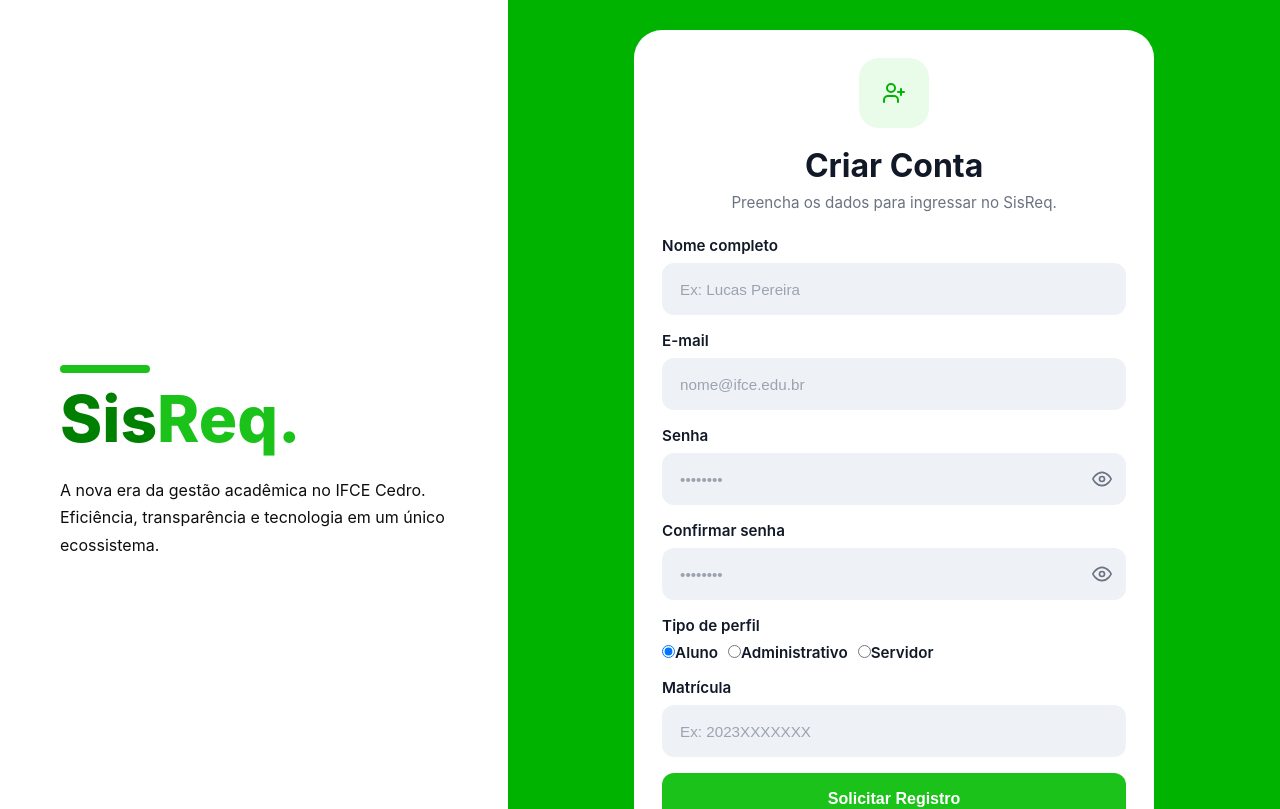
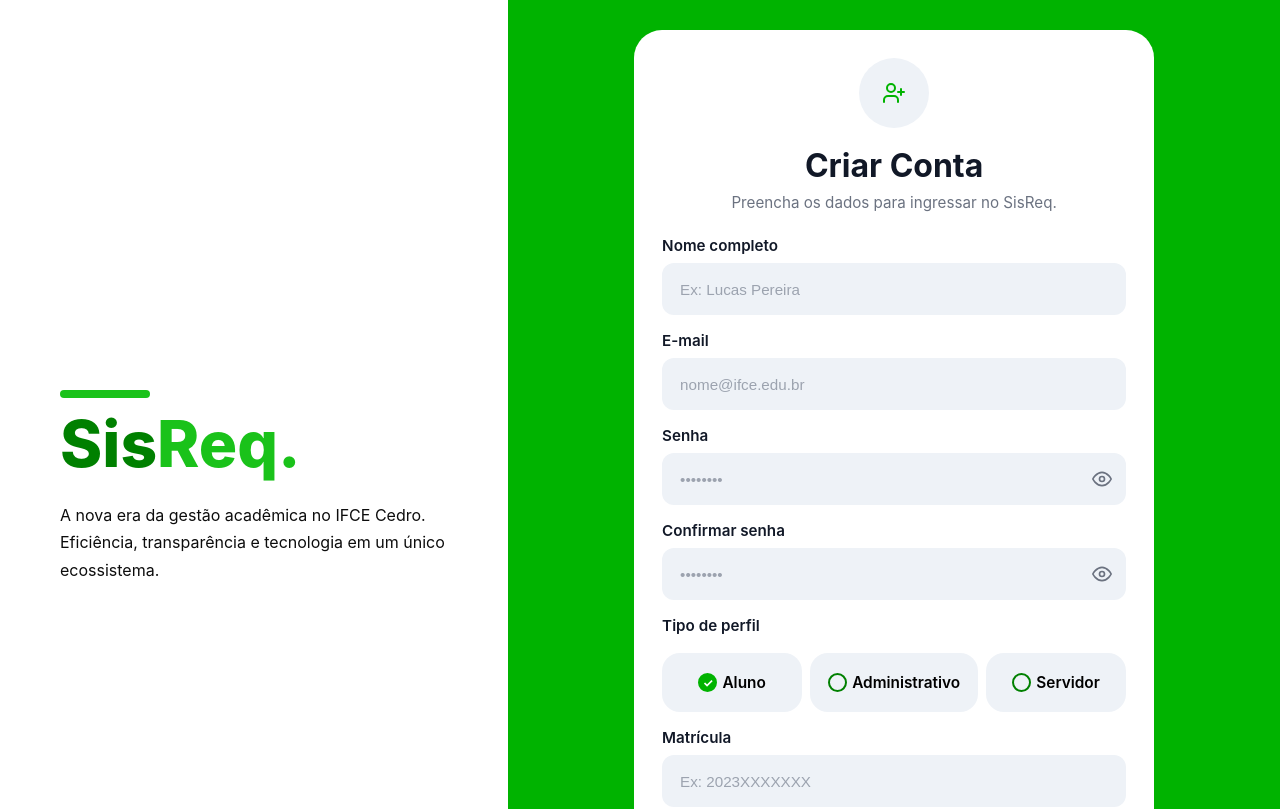
Before and after one commit to PedroRamon77/Front-Sisreq, a React (Vite) app: page /cadastro in a window 1280 px wide. Shown: the top 809 px of the page. Built offline with nearby package versions, Linux system fonts and the light colour scheme.

Commit message:
Login 2.0

```diff
--- a/src/components/cadastro/Cadastro.css
+++ b/src/components/cadastro/Cadastro.css
@@ -80,9 +80,9 @@
 
   margin: 0 auto 18px;
 
-  border-radius: 20px;
+  border-radius: 100%;
 
-  background: #e9fbe9;
+  background: #eef2f7;
   color: #00b300;
 
   display: flex;
@@ -181,57 +181,85 @@ form {
    PERFIL
 ========================= */
 
-.perfil-group {
-  border: none;
+.perfil-options {
+  display: grid;
+
+  grid-template-columns: repeat(3, 1fr);
+
+  gap: 8px;
+  margin-top: 10px;
 }
 
-.perfil-options {
-  display: flex;
-  gap: 10px;
-  flex-wrap: wrap;
-}
+/* CARD */
 
-.perfil-option {
-  flex: 1;
-  min-width: 120px;
-
+.perfil-options label {
   position: relative;
 
+  display: flex;
+  align-items: center;
+  justify-content: center;
+
+  gap: 5px;
+
+  padding: 18px 16px;
+
   background: #eef2f7;
+
   border: 2px solid transparent;
-
-  border-radius: 14px;
-
-  padding: 14px 12px;
+  border-radius: 18px;
 
   cursor: pointer;
 
-  transition: 0.2s ease;
-
-  text-align: center;
+  font-size: 0.96rem;
+  font-weight: 600;
+  color: #000000;
 }
 
-.perfil-option:hover {
-  border-color: #1ac21a;
+/* HOVER */
+
+.perfil-options label:hover {
+  border-color: #00b300;
 }
 
-.perfil-option input {
+.perfil-options input[type="radio"] {
   display: none;
 }
 
-.perfil-option span {
-  font-size: 0.92rem;
-  font-weight: 600;
-  color: #374151;
+/* CÍRCULO */
+
+.perfil-options label::before {
+  content: "";
+
+  width: 15px;
+  height: 15px;
+
+  border-radius: 50%;
+
+  border: 2px solid #008000;
+  background: #eef2f7;
+
+  flex-shrink: 0;
 }
 
-.perfil-option.selecionado {
-  background: #e9fbe9;
-  border-color: #00b300;
+/* SELECIONADO */
+.perfil-options label:has(input:checked) {
+  background: #eef2f7;
 }
 
-.perfil-option.selecionado span {
-  color: #008000;
+.perfil-options label:has(input:checked)::before {
+  content: "✓";
+
+  display: flex;
+  align-items: center;
+  justify-content: center;
+
+  background: #00b300;
+  border-color: #00b300;
+
+  color: #ffffff;
+
+  font-size: 12px;
+  font-weight: 700;
 }
 
 /* =========================
--- a/src/components/cadastro/Cadastro.jsx
+++ b/src/components/cadastro/Cadastro.jsx
@@ -238,7 +238,7 @@ export default function Cadastro() {
           </form>
 
           <div className="login-text">
-            <span>Já possui acesso?</span>
+            <span>Já possui acesso? </span>
 
             <a
               href="/"
--- a/src/components/login/Login.css
+++ b/src/components/login/Login.css
@@ -90,6 +90,24 @@
    CARD
 ========================= */
 
+.user-icon {
+  width: 70px;
+  height: 70px;
+
+  margin: 0 auto 18px;
+
+  border-radius: 100%;
+
+  background: #eef2f7;
+  color: #00b300;
+
+  display: flex;
+  align-items: center;
+  justify-content: center;
+
+  padding: 16px;
+}
+
 .login-card {
   width: 100%;
   max-width: 500px;
@@ -115,7 +133,7 @@
 }
 
 .login-header p {
-  color: #000000;
+  color: #6b7280;
   text-align: center;
   font-size: 0.95rem;
 }
--- a/src/components/login/Login.jsx
+++ b/src/components/login/Login.jsx
@@ -2,6 +2,13 @@ import { useState } from 'react'
 import { Link, useNavigate } from 'react-router-dom'
 import api from '../../services/api'
 import './Login.css'
+
+const UserIcon = ({ className }) => (
+  <svg className={className} width="60" height="60" viewBox="0 0 24 24" fill="none" stroke="currentColor" strokeWidth="2" strokeLinecap="round" strokeLinejoin="round">
+    <path d="M20 21v-2a4 4 0 0 0-4-4H8a4 4 0 0 0-4 4v2" />
+    <circle cx="12" cy="7" r="4" />
+  </svg>
+)
 
 const EyeIcon = () => (
   <svg width="20" height="20" viewBox="0 0 24 24" fill="none" stroke="currentColor" strokeWidth="2" strokeLinecap="round" strokeLinejoin="round">
@@ -71,9 +78,9 @@ export default function Login() {
 
       <section className="right-side" aria-label="Formulário de login">
         <div className="overlay" aria-hidden="true" />
-
         <div className="login-card main-card">
           <div className="login-header">
+            <UserIcon className="user-icon" />
             <h2>Login</h2>
 
             <p>
```
Also changed, not shown: public/if-logo.png.
